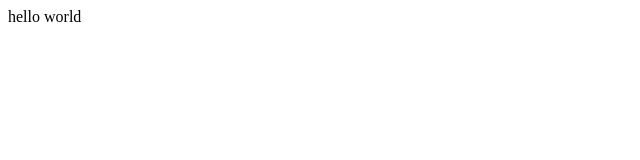
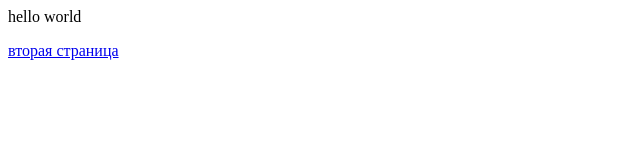
Before and after one commit to ystinka/one, a plain HTML site: page index.html in a window 1280 px wide. Shown: the whole page, without its empty margins (0-640 px from the left). Drawn offline with Linux system fonts and the light colour scheme.

Commit message:
Update index.html

```diff
--- a/index.html
+++ b/index.html
@@ -1 +1,2 @@
 <p>hello world</p>
+<a href="hello.html">вторая страница</a>
```
